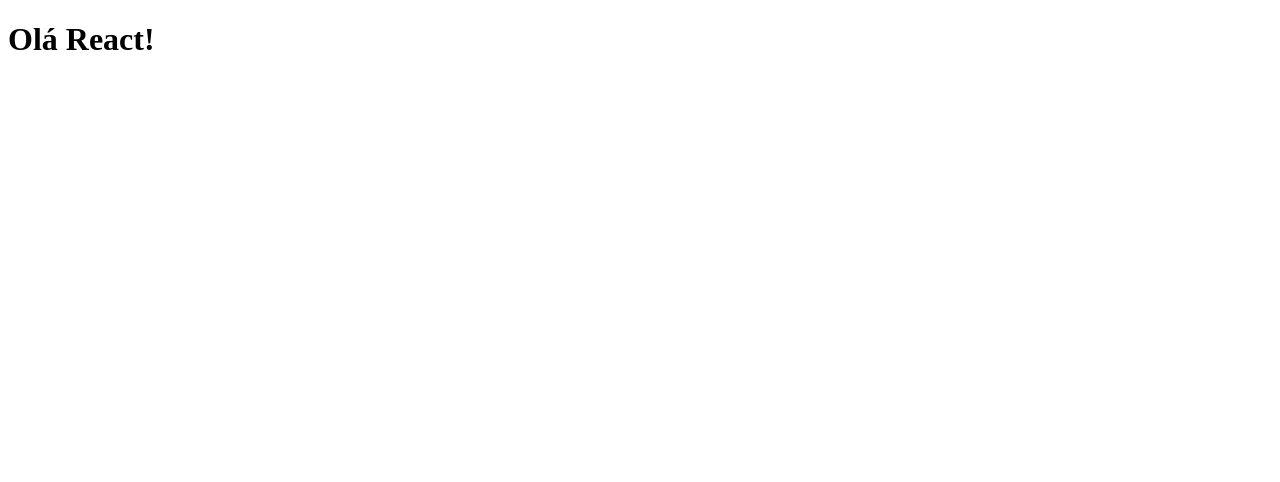
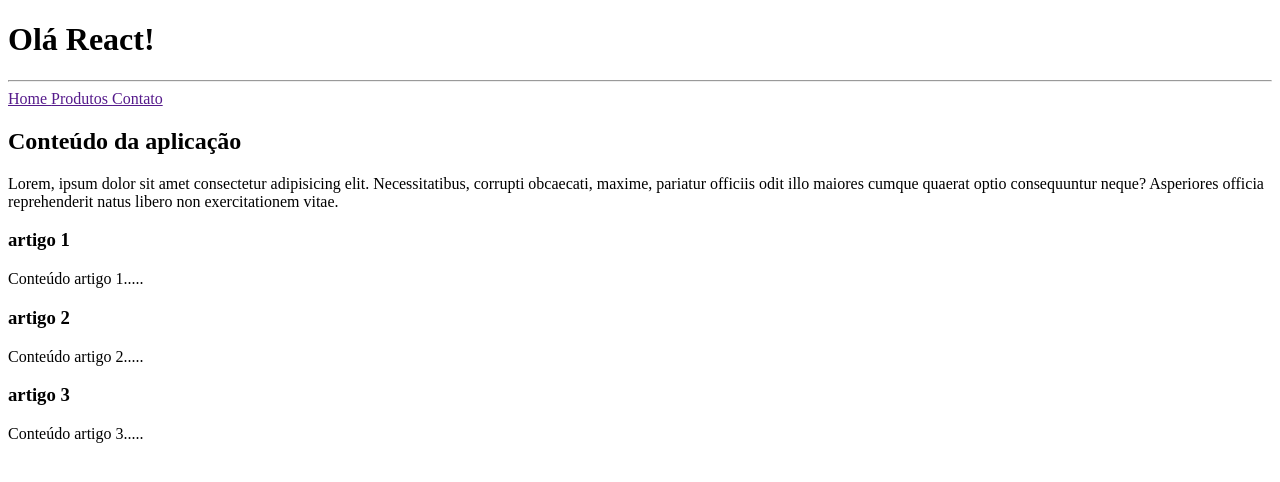
Before and after one commit to Tiuliel/react-fundamentos, a React (Vite) app: page / in a window 1280 px wide. Shown: the top 482 px of the page. Built offline with nearby package versions, Linux system fonts and the light colour scheme.

Commit message:
componente unico

```diff
--- a/src/App.jsx
+++ b/src/App.jsx
@@ -1,6 +1,47 @@
 function App() {
-return <h1>Olá React! </h1>
+  // Comentário de uma linha CTRL ;
+  /* Comentário de várias linhas ALT SHIFT A */
+  return (
+    <>
+      <header>
+        <h1>Olá React!</h1>
+        <hr />
+        <nav>
+          <a href="">Home </a>
+          <a href="">Produtos </a>
+          <a href="">Contato</a>
+        </nav>
+      </header>
+      {/* Comentário DENTRO do JSX
+      É normal ficar entre {} nesta situação.*/}
+      <main>
+        <section>
+          <h2>Conteúdo da aplicação</h2>
+          <p>
+            Lorem, ipsum dolor sit amet consectetur adipisicing elit.
+            Necessitatibus, corrupti obcaecati, maxime, pariatur officiis odit
+            illo maiores cumque quaerat optio consequuntur neque? Asperiores
+            officia reprehenderit natus libero non exercitationem vitae.
+          </p>
 
+          <article>
+            <h3>artigo 1</h3>
+            <p>Conteúdo artigo 1.....</p>
+          </article>
+
+          <article>
+            <h3>artigo 2</h3>
+            <p>Conteúdo artigo 2.....</p>
+          </article>
+
+          <article>
+            <h3>artigo 3</h3>
+            <p>Conteúdo artigo 3.....</p>
+          </article>
+        </section>
+      </main>
+    </>
+  );
 }
 
-export default App
+export default App;
```
